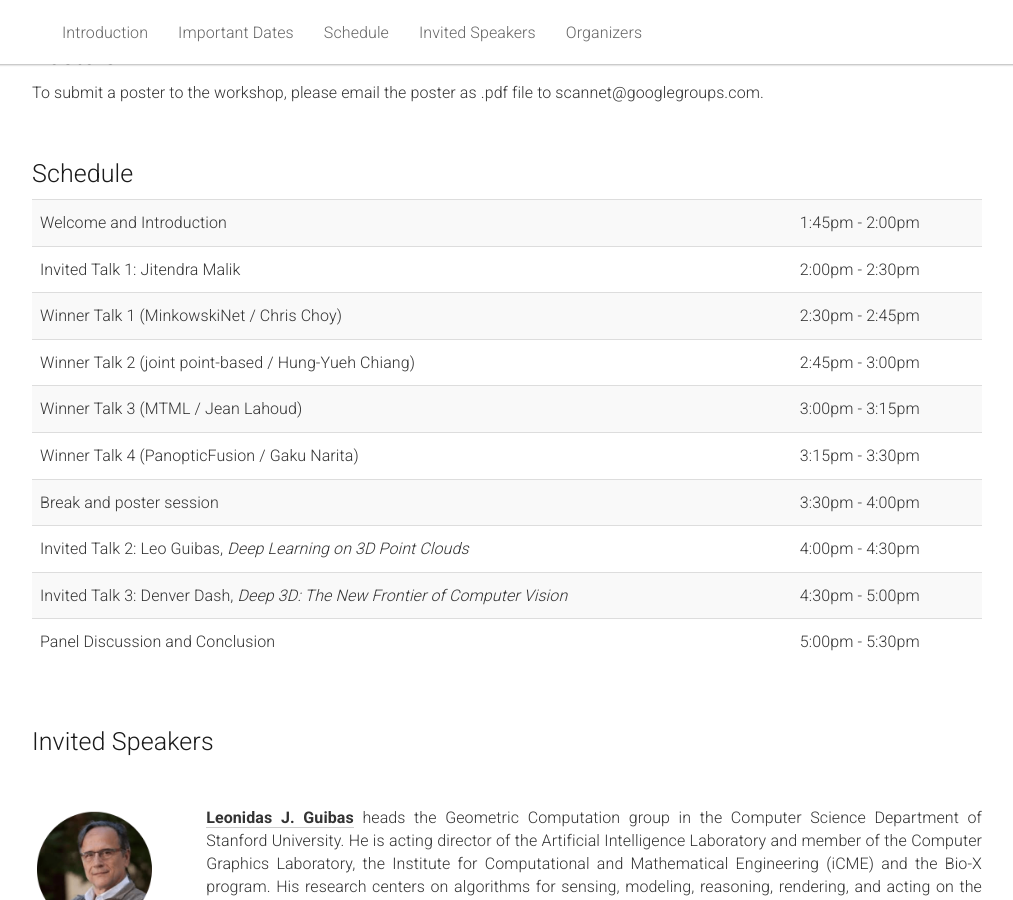
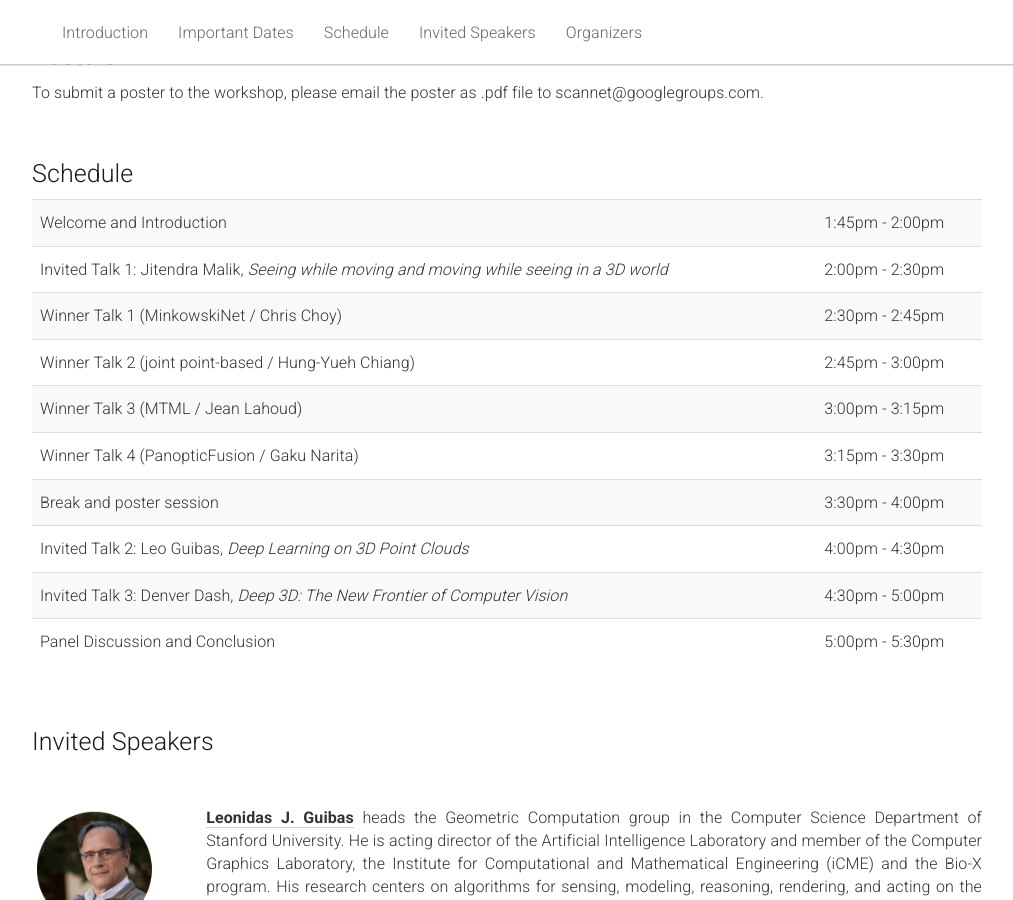
Before and after one commit to ScanNet/cvpr2019workshop, a Jekyll site: the page built from _pages/home.md, in a window 1280 px wide and 900 px high, scrolled down 1867 px. Shown: the whole window, without its empty margins (133-1146 px from the left). Built offline with Jekyll 4.4.1, drawn with Linux system fonts in a browser that asks for light colours.

Commit message:
Update home.md

```diff
--- a/_pages/home.md
+++ b/_pages/home.md
@@ -155,7 +155,7 @@ acknowledgements: ""
           <td>1:45pm - 2:00pm</td>
         </tr>
         <tr>
-          <td>Invited Talk 1: Jitendra Malik</td>
+          <td>Invited Talk 1: Jitendra Malik, <i>Seeing while moving and moving while seeing in a 3D world</i></td>
           <td>2:00pm - 2:30pm</td>
         </tr>
         <tr>
```
